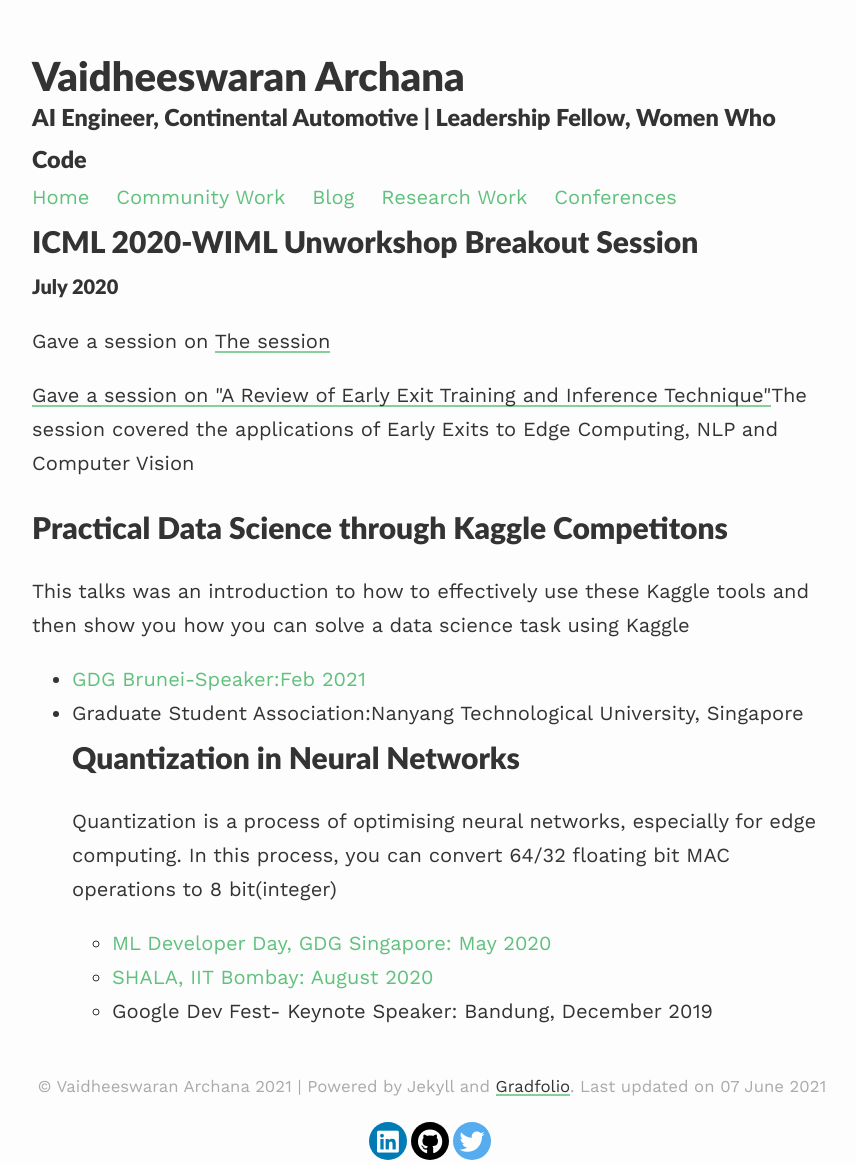
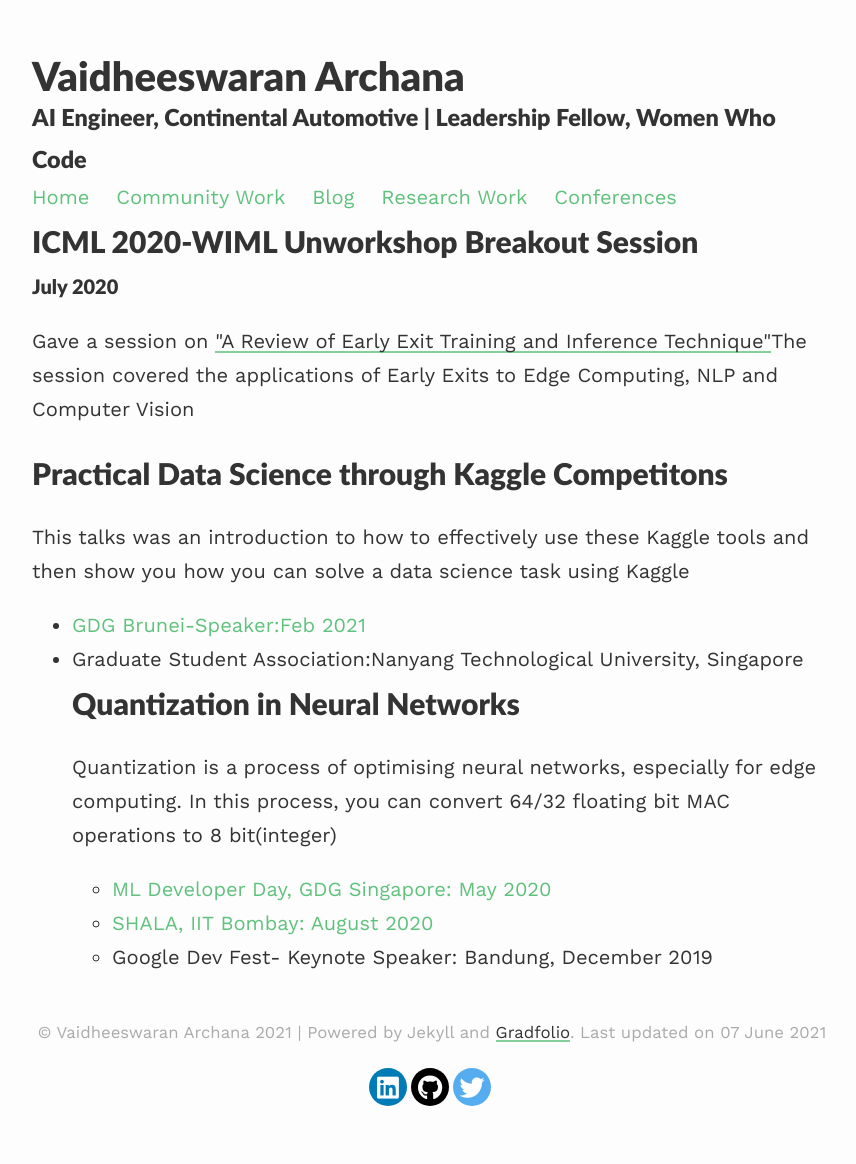
Before and after one commit to varchanaiyer/gradportfolio, a Jekyll site: the page built from conferences/index.html, in a window 1280 px wide. Shown: the whole page, without its empty margins (208-1064 px from the left). Built offline with Jekyll 4.4.1, drawn with Linux system fonts in a browser that asks for light colours; nearby versions of some CDN libraries; after the commit the page ends 1110 px from its top, so only the background shows below that.

Commit message:
Update index.html

```diff
--- a/conferences/index.html
+++ b/conferences/index.html
@@ -6,8 +6,7 @@
 
 <h2>ICML 2020-WIML Unworkshop Breakout Session</h2>
 <h4>July 2020</h4>
-  <p>Gave a session on <a href="https://arxiv.org/pdf/2004.12814.pdf>"A Review of Early Exit Training and Inference Technique"</a>The session
-  <p>Gave a session on <a href="https://arxiv.org/pdf/2004.12814.pdf">"A Review of Early Exit Training and Inference Technique"</a>The session
+   <p>Gave a session on <a href="https://arxiv.org/pdf/2004.12814.pdf">"A Review of Early Exit Training and Inference Technique"</a>The session
 covered the applications of Early Exits to Edge Computing, NLP and Computer Vision </p>
 
 <h2>Practical Data Science through Kaggle Competitons</h2>
```
